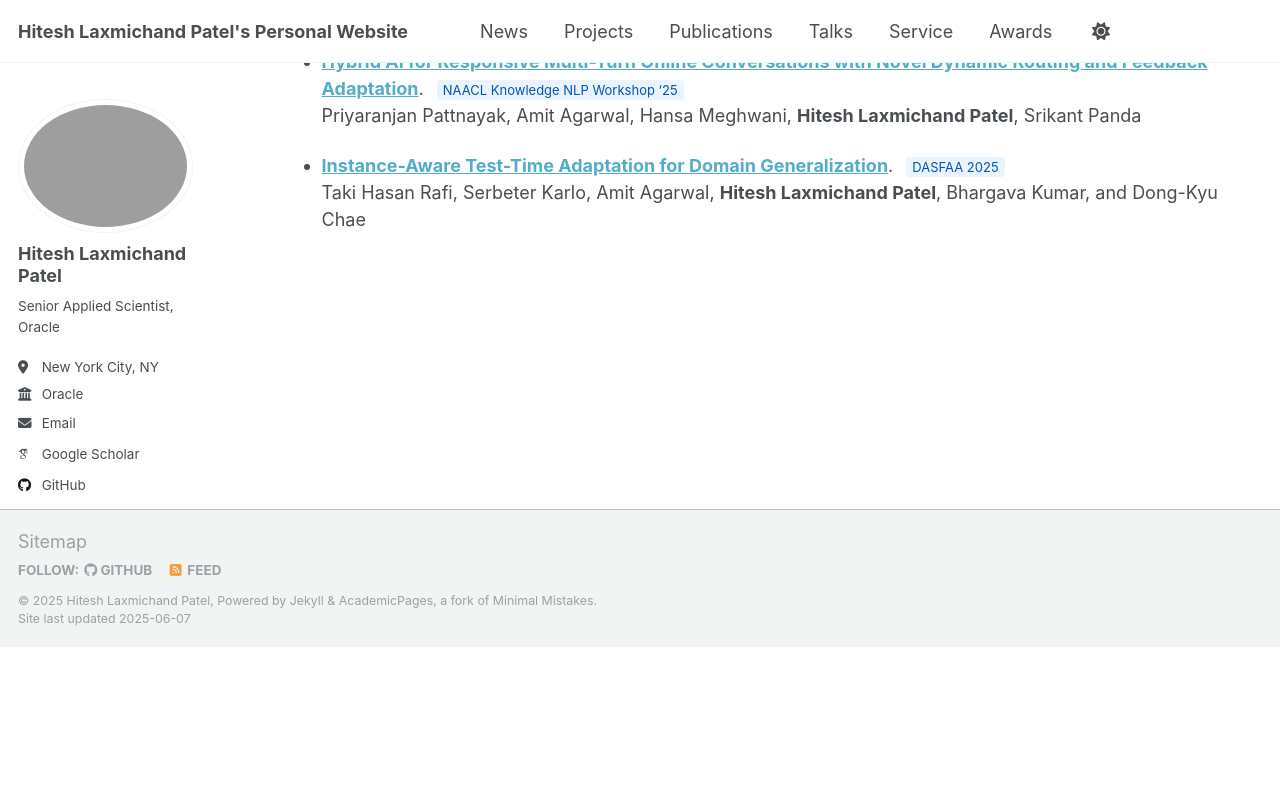
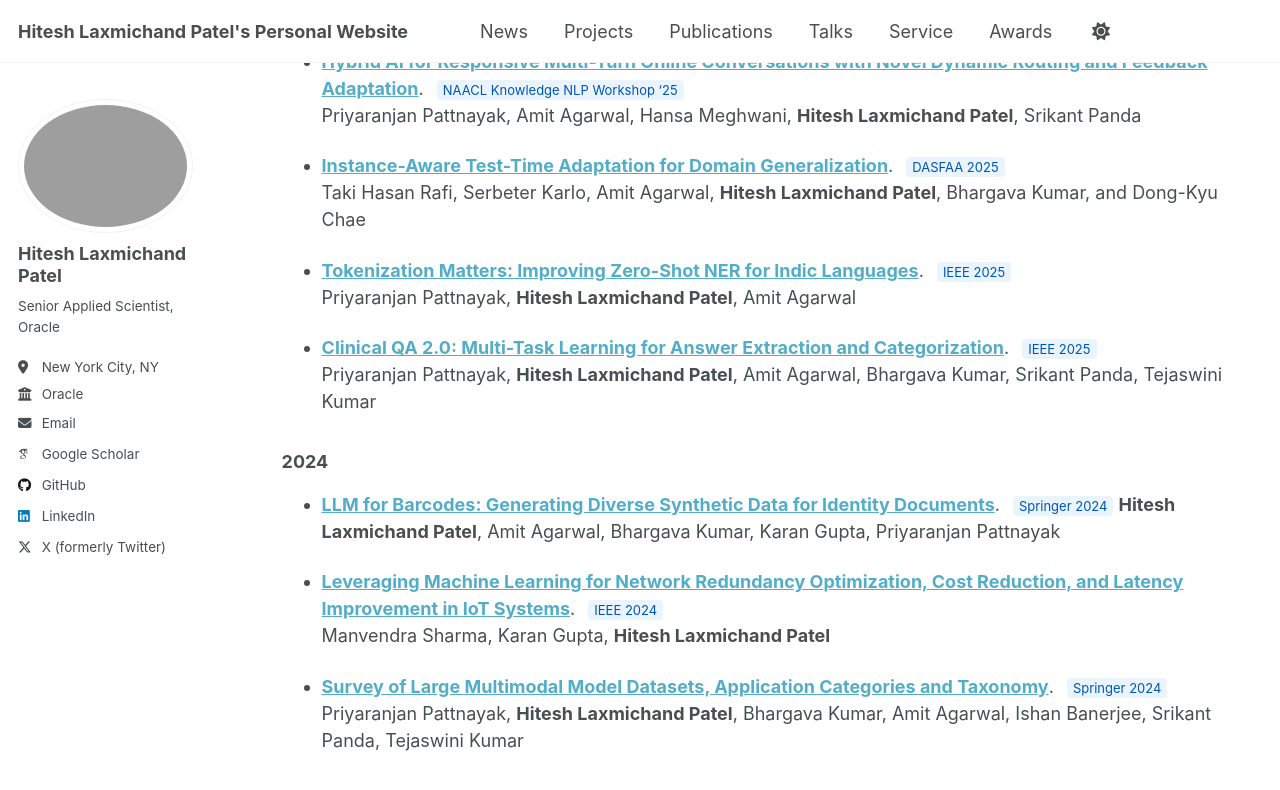
Before and after one commit to HITESHLPATEL/hiteshlpatel.github.io, a Jekyll site: the page built from _pages/publications.md, in a window 1280 px wide and 900 px high, scrolled down 1285 px. Shown: the top 790 px of the window. Built offline with Jekyll 4.4.1, drawn with Linux system fonts in a browser that asks for light colours; some web fonts are replaced; before the commit the page ends 1932 px from its top, so only the background shows below that.

Commit message:
Update publications.md

```diff
--- a/_pages/publications.md
+++ b/_pages/publications.md
@@ -43,3 +43,25 @@ Priyaranjan Pattnayak, Amit Agarwal, Hansa Meghwani, **Hitesh Laxmichand Patel**
 - **[Instance-Aware Test-Time Adaptation for Domain Generalization]()**.
 <span style="font-size:13px; background:#eaf4ff; color:#0056b3; padding:2px 6px; margin-left:8px; border-radius:4px;">DASFAA 2025</span>
 Taki Hasan Rafi, Serbeter Karlo, Amit Agarwal, **Hitesh Laxmichand Patel**, Bhargava Kumar, and Dong-Kyu Chae
+
+- **[Tokenization Matters: Improving Zero-Shot NER for Indic Languages](https://arxiv.org/pdf/2504.16977)**.
+<span style="font-size:13px; background:#eaf4ff; color:#0056b3; padding:2px 6px; margin-left:8px; border-radius:4px;">IEEE 2025</span>
+Priyaranjan Pattnayak, **Hitesh Laxmichand Patel**, Amit Agarwal
+
+- **[Clinical QA 2.0: Multi-Task Learning for Answer Extraction and Categorization](https://arxiv.org/pdf/2502.13108)**.
+<span style="font-size:13px; background:#eaf4ff; color:#0056b3; padding:2px 6px; margin-left:8px; border-radius:4px;">IEEE 2025</span>
+Priyaranjan Pattnayak, **Hitesh Laxmichand Patel**, Amit Agarwal, Bhargava Kumar, Srikant Panda, Tejaswini Kumar
+
+
+### 2024
+
+- **[LLM for Barcodes: Generating Diverse Synthetic Data for Identity Documents](https://arxiv.org/pdf/2411.14962)**.
+<span style="font-size:13px; background:#eaf4ff; color:#0056b3; padding:2px 6px; margin-left:8px; border-radius:4px;">Springer 2024</span>  **Hitesh Laxmichand Patel**, Amit Agarwal, Bhargava Kumar, Karan Gupta, Priyaranjan Pattnayak
+
+- **[Leveraging Machine Learning for Network Redundancy Optimization, Cost Reduction, and Latency Improvement in IoT Systems](https://ieeexplore.ieee.org/abstract/document/10609903)**.
+<span style="font-size:13px; background:#eaf4ff; color:#0056b3; padding:2px 6px; margin-left:8px; border-radius:4px;">IEEE 2024</span>
+Manvendra Sharma, Karan Gupta, **Hitesh Laxmichand Patel**
+
+- **[Survey of Large Multimodal Model Datasets, Application Categories and Taxonomy](https://arxiv.org/pdf/2412.17759)**.
+<span style="font-size:13px; background:#eaf4ff; color:#0056b3; padding:2px 6px; margin-left:8px; border-radius:4px;">Springer 2024</span>
+Priyaranjan Pattnayak, **Hitesh Laxmichand Patel**, Bhargava Kumar, Amit Agarwal, Ishan Banerjee, Srikant Panda, Tejaswini Kumar
```
